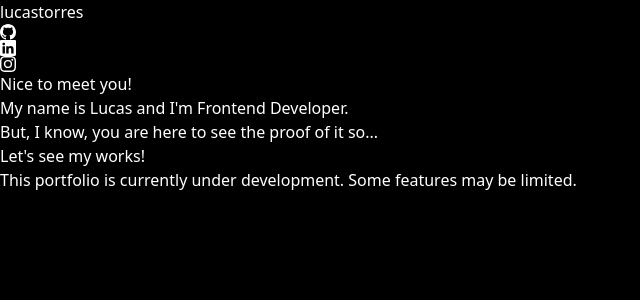
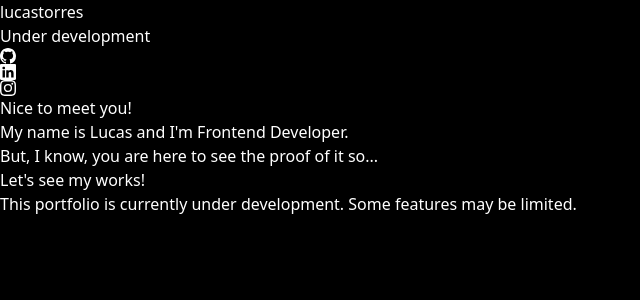
Before and after one commit to lftdev/lftdev-portfolio, a Next.js app: page / in a window 1280 px wide. Shown: the top 300 px of the page, without its empty margins (0-640 px from the left). Built offline with nearby package versions, Linux system fonts and the light colour scheme.

Commit message:
Set warning

```diff
--- a/app/layout.tsx
+++ b/app/layout.tsx
@@ -18,6 +18,7 @@ export default function RootLayout ({ children }: { children: React.ReactNode })
               <h3 className='text-2xl font-bold'>lucastorres</h3>
             </Link>
           </span>
+          <p>Under development</p>
           <nav>
             <ul className='flex gap-4'>
               <li className=''>
```
